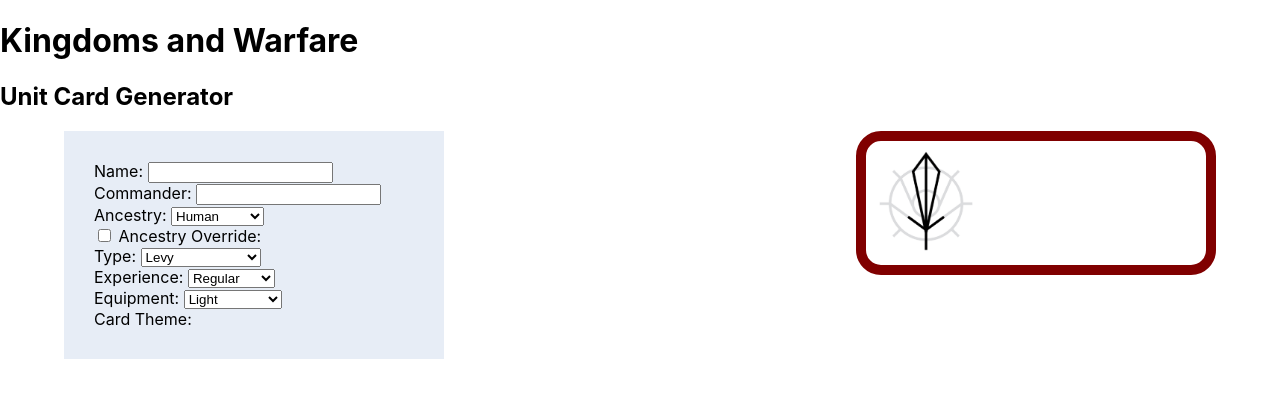
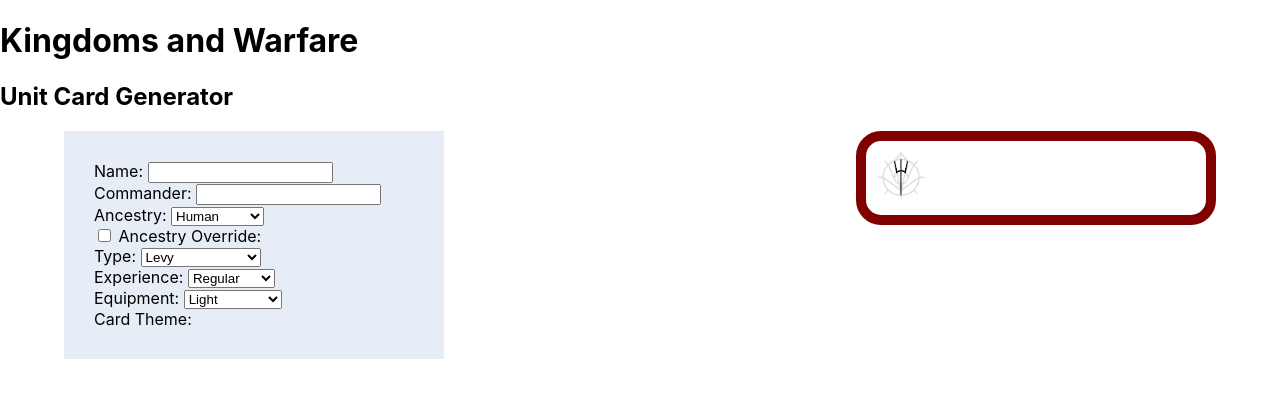
Before and after one commit to ZackBarbari/KW-Unit-Generator, a React (Create React App) app: page / in a window 1280 px wide. Shown: the top 398 px of the page. Built offline with nearby package versions, Linux system fonts and the light colour scheme.

Commit message:
Dynamic icons that update from input form

```diff
--- a/src/App.js
+++ b/src/App.js
@@ -1,14 +1,22 @@
 import InputBox from "./components/InputBox";
 import UnitCard from "./components/UnitCard";
+import { useState } from "react";
 
-function App() {
+const App = () => {
+  const [type, setType] = useState();
+
+  const modifyCard = (body) => {
+    console.log("type: " + body.unit)
+    setType(body.unit)
+  }
+
   return (
     <>
     <div className="App">
       <h1>Kingdoms and Warfare</h1>
       <h2>Unit Card Generator</h2>
-      <InputBox />
-      <UnitCard />
+      <InputBox onMod={modifyCard}/>
+      <UnitCard unit={type} />
     </div>
     </>
   );
--- a/src/components/InputBox.js
+++ b/src/components/InputBox.js
@@ -8,7 +8,7 @@
 import type from "../constants/type";
 import { useRef, useState } from "react";
 
-function InputBox() {
+const InputBox = ({onMod}) => {
     const [ancestryOverride, setAncestryOverride] = useState();
 
     const nameRef = useRef();
@@ -31,6 +31,7 @@
             race: ancestOverrideRef.current.checked ? raceRef.current.value : null,
         }
         console.log(body);
+        onMod(body)
     }
 
     function overrideAncestor() {
@@ -74,7 +75,8 @@
             ref={typeRef}
             passedValue={"levy"}
             passedOptions={type}
-            onChange={onSave}/>
+            onChange={onSave}
+            />
         <Dropdown
             label="Experience"
             ref={expRef}
--- a/src/components/UnitCard.js
+++ b/src/components/UnitCard.js
@@ -1,14 +1,23 @@
+import { useState } from 'react';
 import './Card.css';
 
-function UnitCard() {
-    var iconType = "infantry";
+const UnitCard = ({name, commander, ancestry, unit, exp, equip, race}) => {
+
+    //setType(unit);
+
+    //console.log("EEEE " + unit)
+
     return (
         <>
         <div className='card-outline'>
-            <img src={ require(`../symbols/${iconType}.jpg`)} alt="Type Icon" width="100" height="100"></img>
+            <img src={ require(`../symbols/${unit}.jpg`)} alt="Type Icon" width="50" height="50"></img>
         </div>
         </>
     )
 }
 
+UnitCard.defaultProps = {
+    unit: "levy"
+}
+
 export default UnitCard;
```
